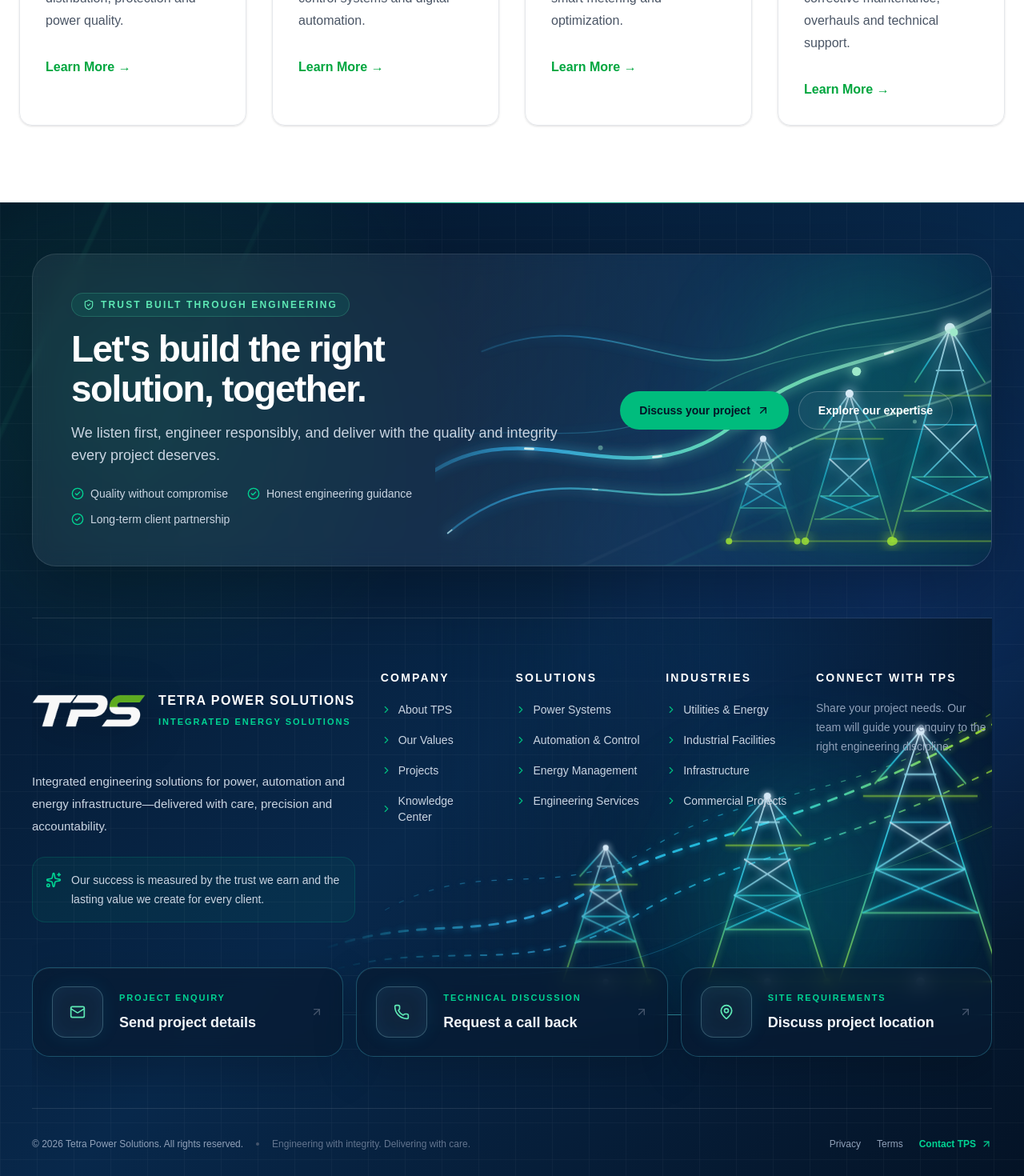
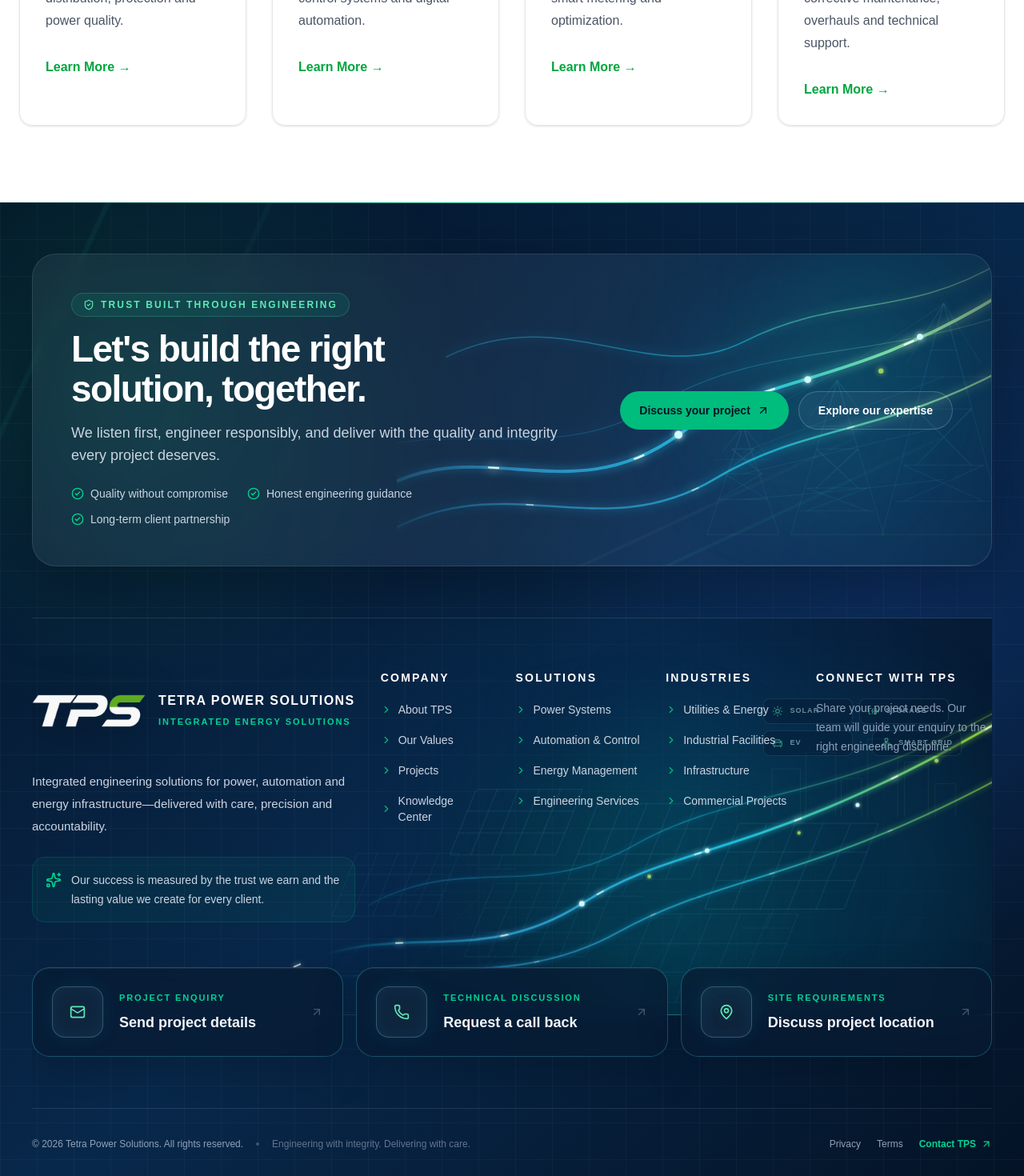
Before and after one commit to 1979abdelaziz-lgtm/tps-website, a Next.js app: page / in a window 1280 px wide. Shown: the part 2401-3871 px from the top of the page at 80% size. Built offline with nearby package versions, Linux system fonts and the light colour scheme.

Commit message:
footer.09

```diff
--- a/app/components/Footer.tsx
+++ b/app/components/Footer.tsx
@@ -9,6 +9,10 @@
   Phone,
   ShieldCheck,
   Sparkles,
+  Sun,
+  BatteryCharging,
+  CarFront,
+  Network,
 } from "lucide-react";
 
 const companyLinks = [
@@ -233,44 +237,138 @@
 
 
 function LowerEnergyVisual() {
+  const hudItems = [
+    { label: "Solar", icon: <Sun className="h-3.5 w-3.5" /> },
+    { label: "Storage", icon: <BatteryCharging className="h-3.5 w-3.5" /> },
+    { label: "EV", icon: <CarFront className="h-3.5 w-3.5" /> },
+    { label: "Smart grid", icon: <Network className="h-3.5 w-3.5" /> },
+  ];
+
   return (
-    <div aria-hidden="true" className="pointer-events-none absolute inset-x-0 bottom-[116px] top-0 hidden overflow-hidden lg:block">
-      <div className="absolute inset-y-0 right-0 w-[58%] bg-gradient-to-l from-[#061a32]/90 via-[#072846]/48 to-transparent" />
-      <div className="absolute bottom-0 right-[1%] h-80 w-80 rounded-full bg-cyan-400/10 blur-3xl" />
-      <div className="absolute bottom-0 right-[10%] h-72 w-72 rounded-full bg-emerald-400/10 blur-3xl" />
-      <svg viewBox="0 0 980 470" className="absolute bottom-[-8px] right-[-30px] h-[94%] w-[74%] opacity-95" fill="none" xmlns="http://www.w3.org/2000/svg">
+    <div
+      aria-hidden="true"
+      className="pointer-events-none absolute inset-x-0 bottom-[116px] top-0 hidden overflow-hidden lg:block"
+    >
+      <div className="absolute inset-y-0 right-0 w-[66%] bg-gradient-to-l from-[#061a32]/95 via-[#072846]/52 to-transparent" />
+      <div className="absolute bottom-[-8%] right-[-2%] h-[430px] w-[560px] rounded-full bg-cyan-400/[0.08] blur-3xl" />
+      <div className="absolute bottom-[-4%] right-[20%] h-[360px] w-[430px] rounded-full bg-emerald-400/[0.07] blur-3xl" />
+
+      <svg
+        viewBox="0 0 1100 520"
+        className="absolute bottom-[-32px] right-[-48px] h-[100%] w-[78%]"
+        fill="none"
+        xmlns="http://www.w3.org/2000/svg"
+      >
         <defs>
-          <linearGradient id="lower-energy" x1="20" y1="390" x2="930" y2="90" gradientUnits="userSpaceOnUse">
+          <linearGradient id="solar-line" x1="90" y1="490" x2="1030" y2="74" gradientUnits="userSpaceOnUse">
             <stop stopColor="#22D3EE" stopOpacity="0" />
-            <stop offset="0.28" stopColor="#38BDF8" stopOpacity="0.78" />
-            <stop offset="0.66" stopColor="#22D3EE" stopOpacity="0.95" />
-            <stop offset="1" stopColor="#A3E635" stopOpacity="0.94" />
+            <stop offset="0.24" stopColor="#38BDF8" stopOpacity="0.72" />
+            <stop offset="0.62" stopColor="#22D3EE" stopOpacity="0.94" />
+            <stop offset="1" stopColor="#A3E635" stopOpacity="0.9" />
           </linearGradient>
-          <linearGradient id="lower-tower" x1="0" y1="0" x2="0" y2="1">
-            <stop stopColor="#E0F2FE" stopOpacity="0.95" />
-            <stop offset="0.48" stopColor="#22D3EE" stopOpacity="0.9" />
-            <stop offset="1" stopColor="#A3E635" stopOpacity="0.75" />
+          <linearGradient id="panel-stroke" x1="250" y1="180" x2="910" y2="480" gradientUnits="userSpaceOnUse">
+            <stop stopColor="#7DD3FC" stopOpacity="0.17" />
+            <stop offset="0.55" stopColor="#38BDF8" stopOpacity="0.28" />
+            <stop offset="1" stopColor="#86EFAC" stopOpacity="0.14" />
           </linearGradient>
-          <filter id="lower-glow" x="-55%" y="-55%" width="210%" height="210%">
-            <feGaussianBlur stdDeviation="5.2" result="blur" />
+          <linearGradient id="city-stroke" x1="0" y1="0" x2="1" y2="1">
+            <stop stopColor="#38BDF8" stopOpacity="0.16" />
+            <stop offset="1" stopColor="#A3E635" stopOpacity="0.11" />
+          </linearGradient>
+          <filter id="solar-glow" x="-55%" y="-55%" width="210%" height="210%">
+            <feGaussianBlur stdDeviation="4.6" result="blur" />
+            <feMerge><feMergeNode in="blur" /><feMergeNode in="SourceGraphic" /></feMerge>
+          </filter>
+          <filter id="solar-soft-glow" x="-80%" y="-80%" width="260%" height="260%">
+            <feGaussianBlur stdDeviation="2.8" result="blur" />
             <feMerge><feMergeNode in="blur" /><feMergeNode in="SourceGraphic" /></feMerge>
           </filter>
         </defs>
-        <g stroke="url(#lower-energy)" strokeLinecap="round" filter="url(#lower-glow)">
-          <path d="M8 398C170 334 255 396 396 309C532 225 641 250 963 74" strokeWidth="3.2" strokeDasharray="12 13"><animate attributeName="stroke-dashoffset" values="0;-100" dur="8s" repeatCount="indefinite" /></path>
-          <path d="M3 432C177 367 300 442 455 346C598 257 711 267 974 132" strokeWidth="2.2" opacity="0.78" strokeDasharray="8 14"><animate attributeName="stroke-dashoffset" values="0;-88" dur="10s" repeatCount="indefinite" /></path>
-          <path d="M110 338C248 260 344 333 484 248C627 161 763 195 968 52" strokeWidth="1.45" opacity="0.58" strokeDasharray="6 16"><animate attributeName="stroke-dashoffset" values="0;-72" dur="12s" repeatCount="indefinite" /></path>
-          <path d="M82 455C244 408 380 450 528 377C666 309 795 298 978 208" strokeWidth="1" opacity="0.34" />
+
+        {/* Distant infrastructure skyline, kept intentionally quiet. */}
+        <g stroke="url(#city-stroke)" strokeWidth="1.2" opacity="0.62">
+          <path d="M720 222V152H762V222M770 222V128H814V222M822 222V166H852V222M861 222V108H905V222M915 222V142H950V222M960 222V174H990V222" />
+          <path d="M699 222H1012" opacity="0.55" />
+          <path d="M785 128V97M884 108V78M937 142V112" opacity="0.45" />
         </g>
-        <g stroke="url(#lower-tower)" strokeWidth="2" filter="url(#lower-glow)" strokeLinejoin="round">
-          <g opacity="0.78"><path d="M355 437L414 252L473 437M372 382H456M381 347H447M392 311H436M402 278H426" /><path d="M372 382L447 347M456 382L381 347M392 311L447 347M436 311L381 347M355 437H473" /><path d="M378 292L414 252L450 292M370 303H458" /></g>
-          <g opacity="0.9"><path d="M555 437L637 181L719 437M579 365H695M591 318H683M605 268H669M620 217H654" /><path d="M579 365L683 318M695 365L591 318M605 268L683 318M669 268L591 318M555 437H719" /><path d="M590 236L637 181L684 236M579 249H695" /></g>
-          <g><path d="M736 437L848 91L960 437M768 342H928M786 282H910M806 217H890M826 151H870" /><path d="M768 342L910 282M928 342L786 282M806 217L910 282M890 217L786 282M736 437H960" /><path d="M785 164L848 91L911 164M769 181H927" /></g>
+
+        {/* Solar farm wireframe. */}
+        <g stroke="url(#panel-stroke)" strokeWidth="1.15" opacity="0.86">
+          <g transform="translate(286 182) skewX(-22)">
+            <rect width="156" height="96" rx="2" />
+            <path d="M31 0V96M62 0V96M93 0V96M124 0V96M0 32H156M0 64H156" />
+            <path d="M78 96V117M50 117H106" opacity="0.72" />
+          </g>
+          <g transform="translate(465 203) skewX(-22)">
+            <rect width="181" height="111" rx="2" />
+            <path d="M36 0V111M72 0V111M108 0V111M144 0V111M0 37H181M0 74H181" />
+            <path d="M90 111V136M58 136H122" opacity="0.72" />
+          </g>
+          <g transform="translate(672 232) skewX(-22)">
+            <rect width="205" height="126" rx="2" />
+            <path d="M41 0V126M82 0V126M123 0V126M164 0V126M0 42H205M0 84H205" />
+            <path d="M102 126V154M67 154H137" opacity="0.72" />
+          </g>
+          <g transform="translate(111 276) skewX(-22)" opacity="0.64">
+            <rect width="150" height="92" rx="2" />
+            <path d="M30 0V92M60 0V92M90 0V92M120 0V92M0 31H150M0 61H150" />
+          </g>
+          <g transform="translate(312 320) skewX(-22)" opacity="0.72">
+            <rect width="177" height="108" rx="2" />
+            <path d="M35 0V108M70 0V108M105 0V108M140 0V108M0 36H177M0 72H177" />
+          </g>
+          <g transform="translate(545 365) skewX(-22)" opacity="0.76">
+            <rect width="214" height="130" rx="2" />
+            <path d="M43 0V130M86 0V130M129 0V130M172 0V130M0 43H214M0 86H214" />
+          </g>
         </g>
-        <g fill="#E0F2FE" filter="url(#lower-glow)"><circle cx="414" cy="252" r="4" /><circle cx="637" cy="181" r="5" /><circle cx="848" cy="91" r="6" /><circle cx="414" cy="437" r="4" /><circle cx="637" cy="437" r="5" /><circle cx="848" cy="437" r="6" /></g>
-        <g fill="#A3E635" filter="url(#lower-glow)"><circle cx="473" cy="437" r="4" /><circle cx="719" cy="437" r="5" /><circle cx="960" cy="437" r="6" /></g>
+
+        {/* Ground mesh adds depth without becoming a literal illustration. */}
+        <g stroke="#7DD3FC" strokeWidth="0.7" opacity="0.075">
+          <path d="M43 488L374 150M132 505L451 171M226 520L534 197M335 520L624 226M457 520L723 255M590 520L823 287M730 520L929 319" />
+          <path d="M42 488H846M77 449H879M119 410H916M166 371H952M217 332H990M273 293H1023" />
+        </g>
+
+        {/* Animated energy flow across the solar array. */}
+        <g stroke="url(#solar-line)" strokeLinecap="round" filter="url(#solar-glow)">
+          <path d="M18 443C170 370 287 448 441 350C588 256 703 287 1065 76" strokeWidth="3.2" opacity="0.92" />
+          <path d="M6 482C184 414 326 486 496 391C648 306 778 318 1080 152" strokeWidth="2.15" opacity="0.72" />
+          <path d="M128 352C267 275 370 348 518 264C670 178 806 206 1067 58" strokeWidth="1.35" opacity="0.5" />
+        </g>
+        <g stroke="#ECFDF5" strokeLinecap="round" fill="none" filter="url(#solar-glow)">
+          <path d="M18 443C170 370 287 448 441 350C588 256 703 287 1065 76" strokeWidth="1.9" strokeDasharray="10 145" opacity="0.86">
+            <animate attributeName="stroke-dashoffset" values="155;0" dur="6.8s" repeatCount="indefinite" />
+          </path>
+          <path d="M6 482C184 414 326 486 496 391C648 306 778 318 1080 152" strokeWidth="1.15" strokeDasharray="7 178" opacity="0.56">
+            <animate attributeName="stroke-dashoffset" values="185;0" dur="9.2s" repeatCount="indefinite" />
+          </path>
+        </g>
+
+        <g fill="#CFFAFE" filter="url(#solar-soft-glow)">
+          <circle cx="441" cy="350" r="4"><animate attributeName="opacity" values="0.35;1;0.35" dur="3.1s" repeatCount="indefinite" /></circle>
+          <circle cx="625" cy="272" r="3.4"><animate attributeName="opacity" values="0.3;0.9;0.3" dur="3.8s" repeatCount="indefinite" /></circle>
+          <circle cx="846" cy="205" r="3"><animate attributeName="opacity" values="0.25;0.84;0.25" dur="4.5s" repeatCount="indefinite" /></circle>
+        </g>
+        <g fill="#BEF264" filter="url(#solar-soft-glow)" opacity="0.82">
+          <circle cx="540" cy="310" r="2.8" />
+          <circle cx="760" cy="246" r="2.5" />
+          <circle cx="962" cy="140" r="2.9" />
+        </g>
       </svg>
-      <div className="absolute bottom-0 right-0 h-px w-[76%] bg-gradient-to-l from-emerald-300/70 via-cyan-300/50 to-transparent" />
+
+      <div className="absolute right-[4.5%] top-[20%] grid grid-cols-2 gap-2 opacity-70">
+        {hudItems.map((item, index) => (
+          <div
+            key={item.label}
+            className={`flex items-center gap-2 rounded-lg border border-cyan-200/15 bg-[#071b33]/58 px-2.5 py-2 text-[9px] font-semibold uppercase tracking-[0.12em] text-cyan-100/70 backdrop-blur-sm ${index === 3 ? "translate-x-4" : ""}`}
+          >
+            <span className="text-emerald-300/75">{item.icon}</span>
+            {item.label}
+          </div>
+        ))}
+      </div>
+
+      <div className="absolute bottom-0 right-0 h-px w-[82%] bg-gradient-to-l from-emerald-300/55 via-cyan-300/35 to-transparent" />
     </div>
   );
 }
@@ -279,31 +377,40 @@
   return (
     <div
       aria-hidden="true"
-      className="pointer-events-none absolute inset-y-0 right-0 hidden w-[58%] overflow-hidden lg:block"
+      className="pointer-events-none absolute inset-y-0 right-0 hidden w-[62%] overflow-hidden lg:block"
     >
-      <div className="absolute inset-0 bg-gradient-to-l from-[#082c4c]/95 via-[#0a355d]/45 to-transparent" />
-      <div className="absolute right-[-2%] top-1/2 h-80 w-80 -translate-y-1/2 rounded-full bg-emerald-400/16 blur-3xl" />
+      <div className="absolute inset-0 bg-gradient-to-l from-[#082c4c]/72 via-[#0a355d]/28 to-transparent" />
+      <div className="absolute right-[3%] top-1/2 h-72 w-72 -translate-y-1/2 rounded-full bg-cyan-400/[0.07] blur-3xl" />
+      <div className="absolute right-[16%] top-[44%] h-64 w-64 -translate-y-1/2 rounded-full bg-emerald-400/[0.055] blur-3xl" />
 
       <svg
-        viewBox="0 0 620 330"
-        className="absolute bottom-[-18px] right-[-26px] h-[112%] w-[112%] opacity-95"
+        viewBox="0 0 700 360"
+        className="absolute bottom-[-14px] right-[-18px] h-[112%] w-[112%]"
         fill="none"
         xmlns="http://www.w3.org/2000/svg"
       >
         <defs>
-          <linearGradient id="energy-line" x1="55" y1="55" x2="575" y2="270" gradientUnits="userSpaceOnUse">
+          <linearGradient id="energy-flow" x1="20" y1="300" x2="680" y2="55" gradientUnits="userSpaceOnUse">
             <stop stopColor="#38BDF8" stopOpacity="0" />
-            <stop offset="0.26" stopColor="#38BDF8" stopOpacity="0.78" />
-            <stop offset="0.58" stopColor="#6EE7B7" stopOpacity="1" />
-            <stop offset="1" stopColor="#D1FAE5" stopOpacity="0.16" />
+            <stop offset="0.25" stopColor="#38BDF8" stopOpacity="0.62" />
+            <stop offset="0.62" stopColor="#22D3EE" stopOpacity="0.9" />
+            <stop offset="0.83" stopColor="#86EFAC" stopOpacity="0.92" />
+            <stop offset="1" stopColor="#D9F99D" stopOpacity="0.42" />
           </linearGradient>
-          <linearGradient id="tower-line" x1="0" y1="0" x2="0" y2="1">
-            <stop stopColor="#E0F2FE" stopOpacity="0.88" />
-            <stop offset="0.55" stopColor="#22D3EE" stopOpacity="0.72" />
-            <stop offset="1" stopColor="#A3E635" stopOpacity="0.48" />
+          <linearGradient id="tower-background" x1="0" y1="0" x2="0" y2="1">
+            <stop stopColor="#7DD3FC" stopOpacity="0.22" />
+            <stop offset="0.55" stopColor="#38BDF8" stopOpacity="0.14" />
+            <stop offset="1" stopColor="#86EFAC" stopOpacity="0.1" />
           </linearGradient>
-          <filter id="energy-glow" x="-60%" y="-60%" width="220%" height="220%">
-            <feGaussianBlur stdDeviation="6" result="blur" />
+          <filter id="flow-glow" x="-60%" y="-60%" width="220%" height="220%">
+            <feGaussianBlur stdDeviation="4.8" result="blur" />
+            <feMerge>
+              <feMergeNode in="blur" />
+              <feMergeNode in="SourceGraphic" />
+            </feMerge>
+          </filter>
+          <filter id="soft-point-glow" x="-80%" y="-80%" width="260%" height="260%">
+            <feGaussianBlur stdDeviation="3.2" result="blur" />
             <feMerge>
               <feMergeNode in="blur" />
               <feMergeNode in="SourceGraphic" />
@@ -311,87 +418,78 @@
           </filter>
         </defs>
 
+        {/* Background towers: intentionally subdued so they read as atmosphere, not foreground objects. */}
         <g
-          stroke="url(#tower-line)"
-          strokeWidth="1.55"
+          stroke="url(#tower-background)"
+          strokeWidth="1.15"
           strokeLinejoin="round"
-          filter="url(#energy-glow)"
+          opacity="0.52"
         >
-          {/* Small tower */}
-          <g opacity="0.72">
-            <path d="M338 300L372 198L406 300M349 267H395M354 243H390M361 219H383" />
-            <path d="M349 267L390 243M395 267L354 243M361 219L390 243M383 219L354 243M338 300H406" />
-            <path d="M352 222L372 198L392 222M345 229H399" />
+          <g>
+            <path d="M386 319L424 205L462 319M398 282H450M404 255H444M412 229H436" />
+            <path d="M398 282L444 255M450 282L404 255M412 229L444 255M436 229L404 255M386 319H462" />
+            <path d="M402 232L424 205L446 232M395 240H453" />
           </g>
-
-          {/* Medium tower */}
-          <g opacity="0.82">
-            <path d="M414 300L458 153L502 300M429 255H487M423 278H493M438 218H478M447 181H469" />
-            <path d="M429 255L487 278M487 255L429 278M438 218L478 255M478 218L438 255M414 300H502" />
-            <path d="M432 188L458 153L484 188M424 198H492" />
+          <g>
+            <path d="M474 319L523 157L572 319M491 270H555M484 294H562M501 229H545M511 188H535" />
+            <path d="M491 270L555 294M555 270L491 294M501 229L545 270M545 229L501 270M474 319H572" />
+            <path d="M494 195L523 157L552 195M486 205H560" />
           </g>
-
-          {/* Large tower */}
-          <g opacity="0.94">
-            <path d="M500 300L558 88L616 300M520 236H596M512 270H604M532 184H584M544 130H572" />
-            <path d="M520 236L596 270M596 236L520 270M532 184L584 236M584 184L532 236M500 300H616" />
-            <path d="M523 142L558 88L593 142M512 155H604" />
+          <g>
+            <path d="M570 319L635 76L700 319M593 246H677M584 284H686M606 187H664M620 125H650" />
+            <path d="M593 246L677 284M677 246L593 284M606 187L664 246M664 187L606 246M570 319H700" />
+            <path d="M596 139L635 76L674 139M584 153H686" />
           </g>
         </g>
 
-        <g fill="#E0F2FE" filter="url(#energy-glow)">
-          <circle cx="372" cy="198" r="3.2" />
-          <circle cx="458" cy="153" r="4" />
-          <circle cx="558" cy="88" r="5.2" />
-        </g>
-        <g fill="#A3E635" filter="url(#energy-glow)" opacity="0.9">
-          <circle cx="338" cy="300" r="3.2" />
-          <circle cx="406" cy="300" r="3.2" />
-          <circle cx="414" cy="300" r="3.8" />
-          <circle cx="502" cy="300" r="3.8" />
-          <circle cx="500" cy="300" r="4.5" />
-          <circle cx="616" cy="300" r="4.5" />
+        {/* Low-contrast infrastructure wires behind the animated energy. */}
+        <g stroke="#7DD3FC" strokeWidth="0.75" opacity="0.09">
+          <path d="M420 205C486 168 565 126 635 76" />
+          <path d="M424 232C497 204 568 179 635 153" />
+          <path d="M424 255C503 237 568 221 635 205" />
+          <path d="M424 282C511 275 575 268 635 261" />
         </g>
 
-        <g stroke="url(#energy-line)" strokeLinecap="round" filter="url(#energy-glow)">
-          <path d="M18 250C128 148 238 275 350 178C430 110 500 132 620 58" strokeWidth="3.6" />
-          <path d="M58 292C176 194 266 300 374 224C456 167 530 183 626 126" strokeWidth="2" opacity="0.78" />
-          <path d="M92 111C212 61 292 151 382 108C470 66 538 92 620 35" strokeWidth="1.55" opacity="0.56" />
-          <path d="M8 207C118 170 205 221 300 160C402 94 492 116 610 84" strokeWidth="1" opacity="0.35" />
+        {/* Main animated energy paths. */}
+        <g stroke="url(#energy-flow)" strokeLinecap="round" filter="url(#flow-glow)">
+          <path d="M12 292C132 194 232 304 356 214C448 147 530 168 696 66" strokeWidth="3.3" opacity="0.92" />
+          <path d="M28 330C165 236 266 337 395 260C492 202 574 214 704 142" strokeWidth="2.15" opacity="0.76" />
+          <path d="M112 132C236 72 326 166 425 116C524 66 596 92 696 32" strokeWidth="1.4" opacity="0.52" />
+          <path d="M5 236C126 194 224 248 330 184C438 119 540 137 690 91" strokeWidth="0.95" opacity="0.3" />
         </g>
 
-        <g stroke="#ECFDF5" strokeLinecap="round" fill="none" filter="url(#energy-glow)">
+        {/* Moving highlights preserve the requested animation while remaining elegant. */}
+        <g stroke="#ECFDF5" strokeLinecap="round" fill="none" filter="url(#flow-glow)">
           <path
-            d="M18 250C128 148 238 275 350 178C430 110 500 132 620 58"
-            strokeWidth="2.2"
-            strokeDasharray="8 120"
+            d="M12 292C132 194 232 304 356 214C448 147 530 168 696 66"
+            strokeWidth="2"
+            strokeDasharray="10 145"
             opacity="0.9"
           >
-            <animate attributeName="stroke-dashoffset" from="128" to="0" dur="5.8s" repeatCount="indefinite" />
+            <animate attributeName="stroke-dashoffset" values="155;0" dur="6.4s" repeatCount="indefinite" />
           </path>
           <path
-            d="M58 292C176 194 266 300 374 224C456 167 530 183 626 126"
+            d="M28 330C165 236 266 337 395 260C492 202 574 214 704 142"
             strokeWidth="1.25"
-            strokeDasharray="5 150"
-            opacity="0.65"
+            strokeDasharray="7 170"
+            opacity="0.62"
           >
-            <animate attributeName="stroke-dashoffset" from="155" to="0" dur="7.2s" repeatCount="indefinite" />
+            <animate attributeName="stroke-dashoffset" values="177;0" dur="8.2s" repeatCount="indefinite" />
           </path>
         </g>
 
-        <g fill="#A7F3D0" filter="url(#energy-glow)">
-          <circle cx="350" cy="178" r="5.5" />
-          <circle cx="465" cy="131" r="4.5" />
-          <circle cx="562" cy="92" r="4" />
+        <g fill="#CFFAFE" filter="url(#soft-point-glow)">
+          <circle cx="356" cy="214" r="4.2"><animate attributeName="opacity" values="0.45;1;0.45" dur="3.2s" repeatCount="indefinite" /></circle>
+          <circle cx="492" cy="156" r="3.6"><animate attributeName="opacity" values="0.35;0.9;0.35" dur="3.8s" repeatCount="indefinite" /></circle>
+          <circle cx="610" cy="111" r="3.2"><animate attributeName="opacity" values="0.35;0.85;0.35" dur="4.4s" repeatCount="indefinite" /></circle>
         </g>
-        <g fill="#A7F3D0" opacity="0.45">
-          <circle cx="210" cy="207" r="2.4" />
-          <circle cx="399" cy="208" r="2" />
-          <circle cx="523" cy="181" r="2" />
+        <g fill="#BEF264" filter="url(#soft-point-glow)" opacity="0.8">
+          <circle cx="441" cy="184" r="3.1" />
+          <circle cx="569" cy="147" r="2.7" />
         </g>
       </svg>
 
-      <div className="absolute bottom-0 right-0 h-px w-[92%] bg-gradient-to-l from-emerald-300/30 to-transparent" />
+      <div className="absolute bottom-0 right-0 h-px w-[94%] bg-gradient-to-l from-emerald-300/20 via-cyan-300/12 to-transparent" />
     </div>
   );
 }
```
